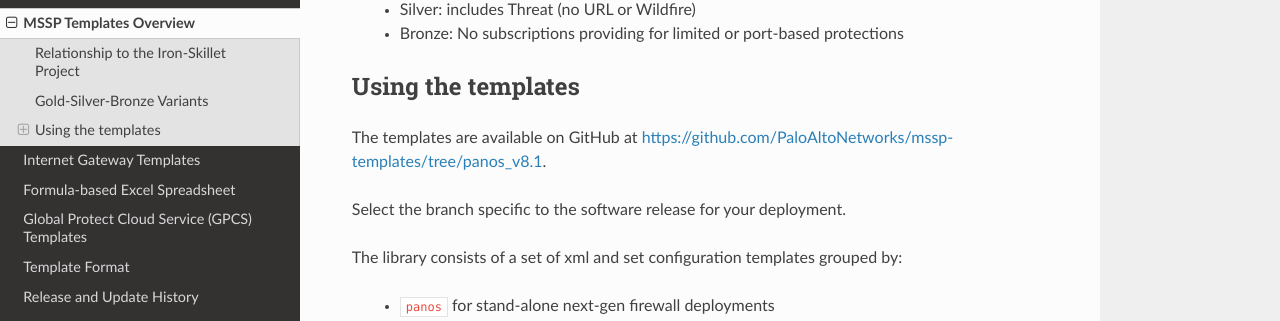
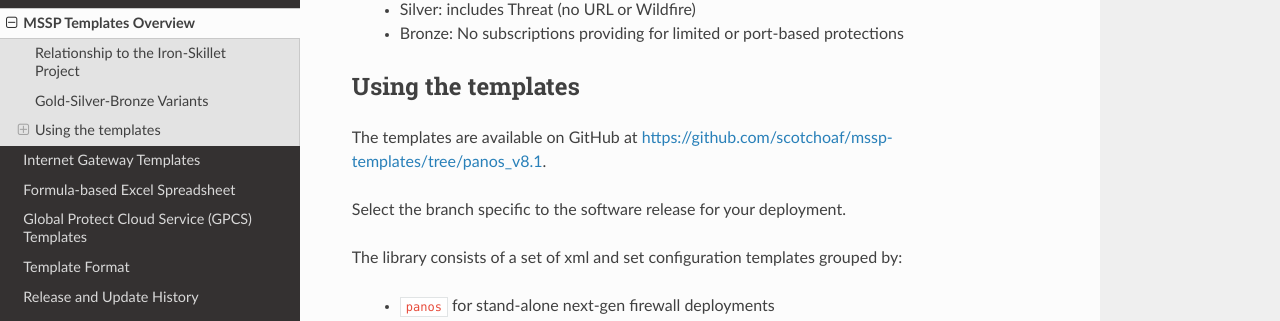
Before and after one commit to PaloAltoNetworks/mssp-templates, a Sphinx documentation site: the page built from docs/overview.rst, in a window 1280 px wide and 900 px high, scrolled down 1128 px. Shown: the part 130-451 px from the top of the window. Built offline with Sphinx 7.4.7 and the Read the Docs theme 2.0.0, drawn with Linux system fonts in a browser that asks for light colours.

Commit message:
update doc conf.py links

```diff
--- a/docs/conf.py
+++ b/docs/conf.py
@@ -168,18 +168,18 @@
 rst_prolog = """
 .. |branch| replace:: panos_v8.1
 .. |skilletdocs| replace:: https://iron-skillet.readthedocs.io/en/panos_v8.1/
-.. |clonessh| replace:: git@github.com:PaloAltoNetworks/mssp-templates.git
-.. |clonehttps| replace:: https://github.com/PaloAltoNetworks/mssp-templates.git
-.. |repourl| replace:: https://github.com/PaloAltoNetworks/mssp-templates/tree/panos_v8.1
-.. |repotools| replace:: https://github.com/PaloAltoNetworks/mssp-templates/tree/panos_v8.1/tools
-.. |panosxpaths| replace:: https://github.com/PaloAltoNetworks/mssp-templates/blob/panos_v8.1/templates/panos/snippets/metadata.yaml
-.. |panossnippets| replace:: https://github.com/PaloAltoNetworks/mssp-templates/tree/panos_v8.1/templates/panos/snippets
-.. |panosloadorder| replace:: https://github.com/PaloAltoNetworks/mssp-templates/blob/panos_v8.1/templates/panos/snippets/metadata.yaml
-.. |panoramaxpaths| replace:: https://github.com/PaloAltoNetworks/mssp-templates/blob/panos_v8.1/templates/panorama/snippets/metadata.yaml
-.. |panoramasnippets| replace:: https://github.com/PaloAltoNetworks/mssp-templates/tree/panos_v8.1/templates/panorama/snippets
-.. |panoramaloadorder| replace:: https://github.com/PaloAltoNetworks/mssp-templates/blob/panos_v8.1/templates/panorama/snippets/metadata.yaml
-.. |panoramaset| replace:: https://github.com/PaloAltoNetworks/mssp-templates/tree/panos_v8.1/templates/panorama/set_commands
-.. |panosset| replace:: https://github.com/PaloAltoNetworks/mssp-templates/tree/panos_v8.1/templates/panos/set_commands
+.. |clonessh| replace:: git@github.com:scotchoaf/mssp-templates.git
+.. |clonehttps| replace:: https://github.com/scotchoaf/mssp-templates.git
+.. |repourl| replace:: https://github.com/scotchoaf/mssp-templates/tree/panos_v8.1
+.. |repotools| replace:: https://github.com/scotchoaf/mssp-templates/tree/panos_v8.1/tools
+.. |panosxpaths| replace:: https://github.com/scotchoaf/mssp-templates/blob/panos_v8.1/templates/panos/snippets/metadata.yaml
+.. |panossnippets| replace:: https://github.com/scotchoaf/mssp-templates/tree/panos_v8.1/templates/panos/snippets
+.. |panosloadorder| replace:: https://github.com/scotchoaf/mssp-templates/blob/panos_v8.1/templates/panos/snippets/metadata.yaml
+.. |panoramaxpaths| replace:: https://github.com/scotchoaf/mssp-templates/blob/panos_v8.1/templates/panorama/snippets/metadata.yaml
+.. |panoramasnippets| replace:: https://github.com/scotchoaf/mssp-templates/tree/panos_v8.1/templates/panorama/snippets
+.. |panoramaloadorder| replace:: https://github.com/scotchoaf/mssp-templates/blob/panos_v8.1/templates/panorama/snippets/metadata.yaml
+.. |panoramaset| replace:: https://github.com/scotchoaf/mssp-templates/tree/panos_v8.1/templates/panorama/set_commands
+.. |panosset| replace:: https://github.com/scotchoaf/mssp-templates/tree/panos_v8.1/templates/panos/set_commands
 .. |skilletpanoramatemplates| replace:: https://iron-skillet.readthedocs.io/en/panos_v8.1/panorama_template_guide.html
 .. |skilletpanostemplates| replace: https://iron-skillet.readthedocs.io/en/panos_v8.1/panos_template_guide.html
 """
```
Also changed, not shown: SUPPORT.md (+1 -1 lines).
